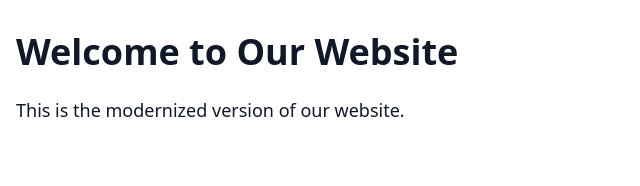
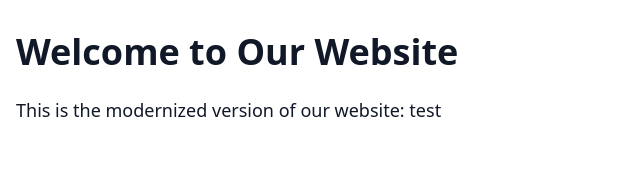
Before and after one commit to felixrueckl/website-test, a Next.js app: page / in a window 1280 px wide. Shown: the top 186 px of the page, without its empty margins (0-640 px from the left). Built offline with nearby package versions, Linux system fonts and the light colour scheme.

Commit message:
test: add properly formatted code

```diff
--- a/src/app/page.tsx
+++ b/src/app/page.tsx
@@ -1,11 +1,14 @@
 export default function Home() {
   console.log('test');
+  const badlyFormattedVariable = 'test';
 
   return (
     <main className="min-h-screen">
       <div className="container mx-auto px-4 py-8">
         <h1 className="text-4xl font-bold mb-6">Welcome to Our Website</h1>
-        <p className="text-lg">This is the modernized version of our website.</p>
+        <p className="text-lg">
+          This is the modernized version of our website: {badlyFormattedVariable}
+        </p>
       </div>
     </main>
   );
```
